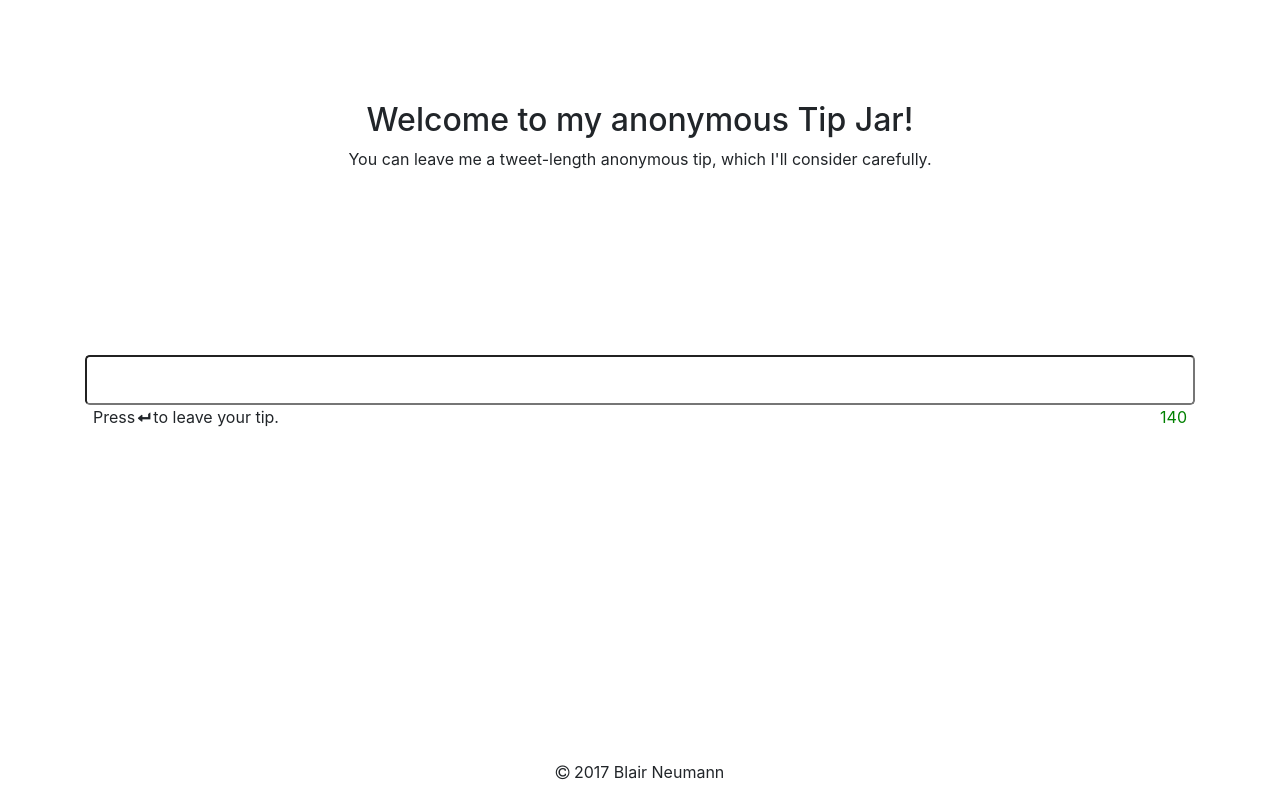
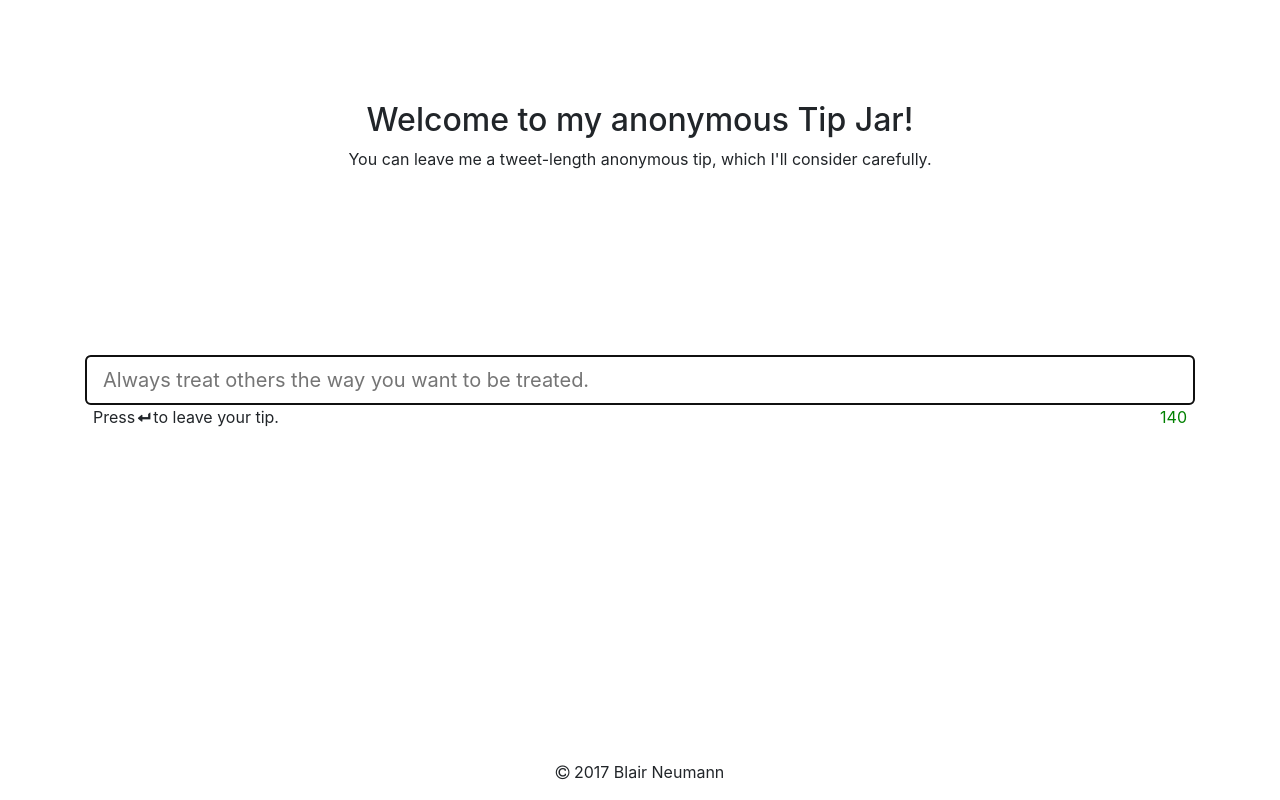
Before and after one commit to blairneumann/TipJar, a website: page TipJar.html in a window 1280 px wide. Drawn offline with nearby package versions, Linux system fonts and the light colour scheme.

Commit message:
Autofocus, and fix placeholder index bug

```diff
--- a/TipJar.html
+++ b/TipJar.html
@@ -33,7 +33,7 @@
                     <form class="form">
                         <div class="form-group row mb-0">
                             <div class="col-12">
-                                <input class="form-control-lg" id="input-tip" type="text" />
+                                <input class="form-control-lg" id="input-tip" type="text" autofocus />
                             </div>
                         </div>
                         <div class="form-group row">
--- a/TipJar.js
+++ b/TipJar.js
@@ -42,7 +42,7 @@ $(document).ready(function() {
 
 // Update the random tip placeholder
 function doTipPlaceholder() {
-    $('#input-tip').attr('placeholder', listOfTips[Math.floor((Math.random() * listOfTips.length) + 1)]);
+    $('#input-tip').attr('placeholder', listOfTips[Math.floor(Math.random() * listOfTips.length)]);
 }
 
 // Update the character count UI
```
